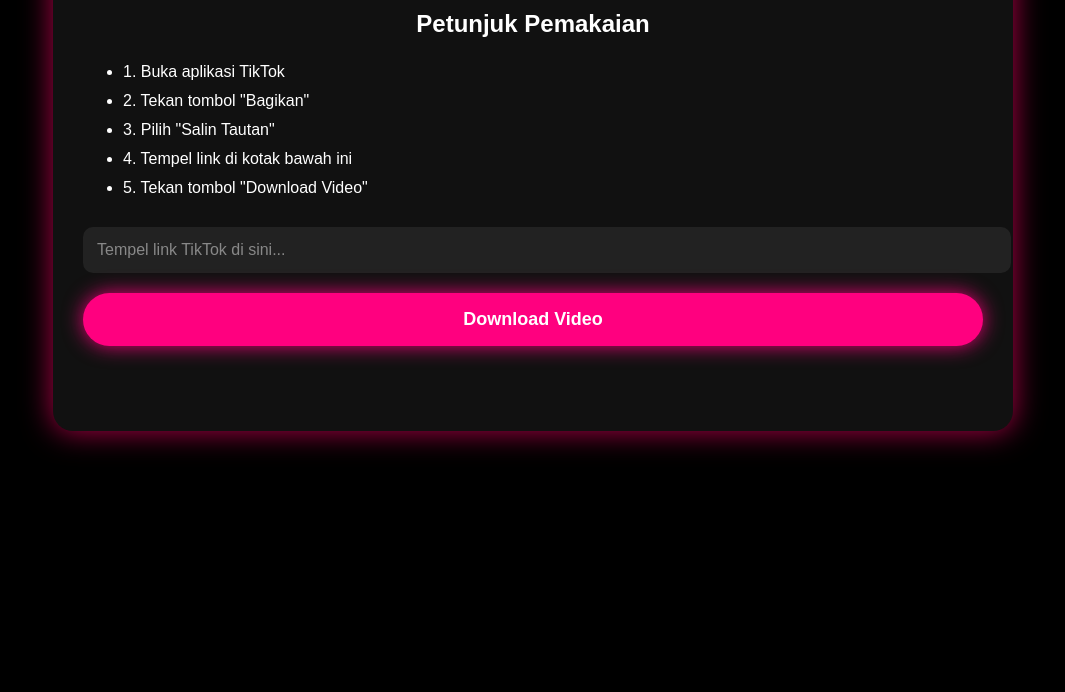
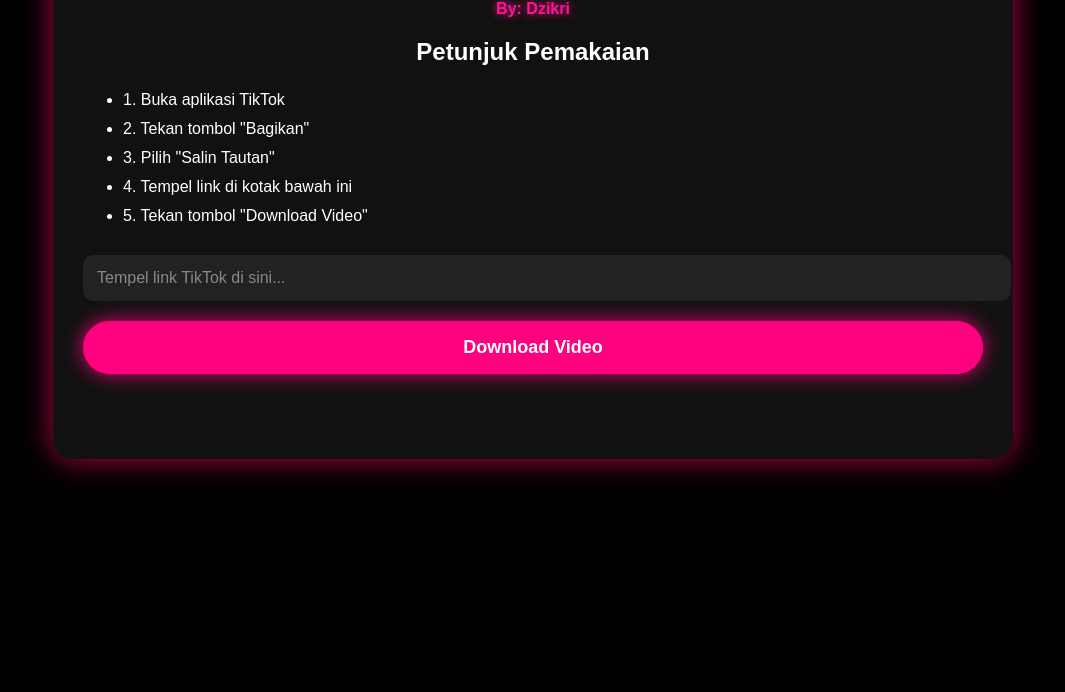
Before and after one commit to Dzikriardhaniseptian/tiktok-downloader, a website: page public/index.html in a window 1280 px wide. Shown: the part 108-800 px from the top of the page, without its empty margins (107-1172 px from the left). Drawn offline with Linux system fonts and the light colour scheme.

Commit message:
Update index.html

```diff
--- a/public/index.html
+++ b/public/index.html
@@ -25,6 +25,15 @@
         margin-top: 0;
         color: #ff4b9a;
         text-shadow: 0 0 10px #ff4b9a;
+      }
+
+      .author {
+        text-align: center;
+        color: #ff1493;
+        font-weight: bold;
+        margin-top: -10px;
+        margin-bottom: 20px;
+        text-shadow: 0 0 8px #ff1493;
       }
 
       h2 {
@@ -88,6 +97,7 @@
   <body>
     <div class="container">
       <h1>Downloader TikTok</h1>
+      <p class="author">By: Dzikri</p>
 
       <h2>Petunjuk Pemakaian</h2>
       <ul>
@@ -124,7 +134,6 @@
         }
 
         try {
-          // kirim ke backend: POST /download
           const res = await fetch("/download", {
             method: "POST",
             headers: { "Content-Type": "application/json" },
```
